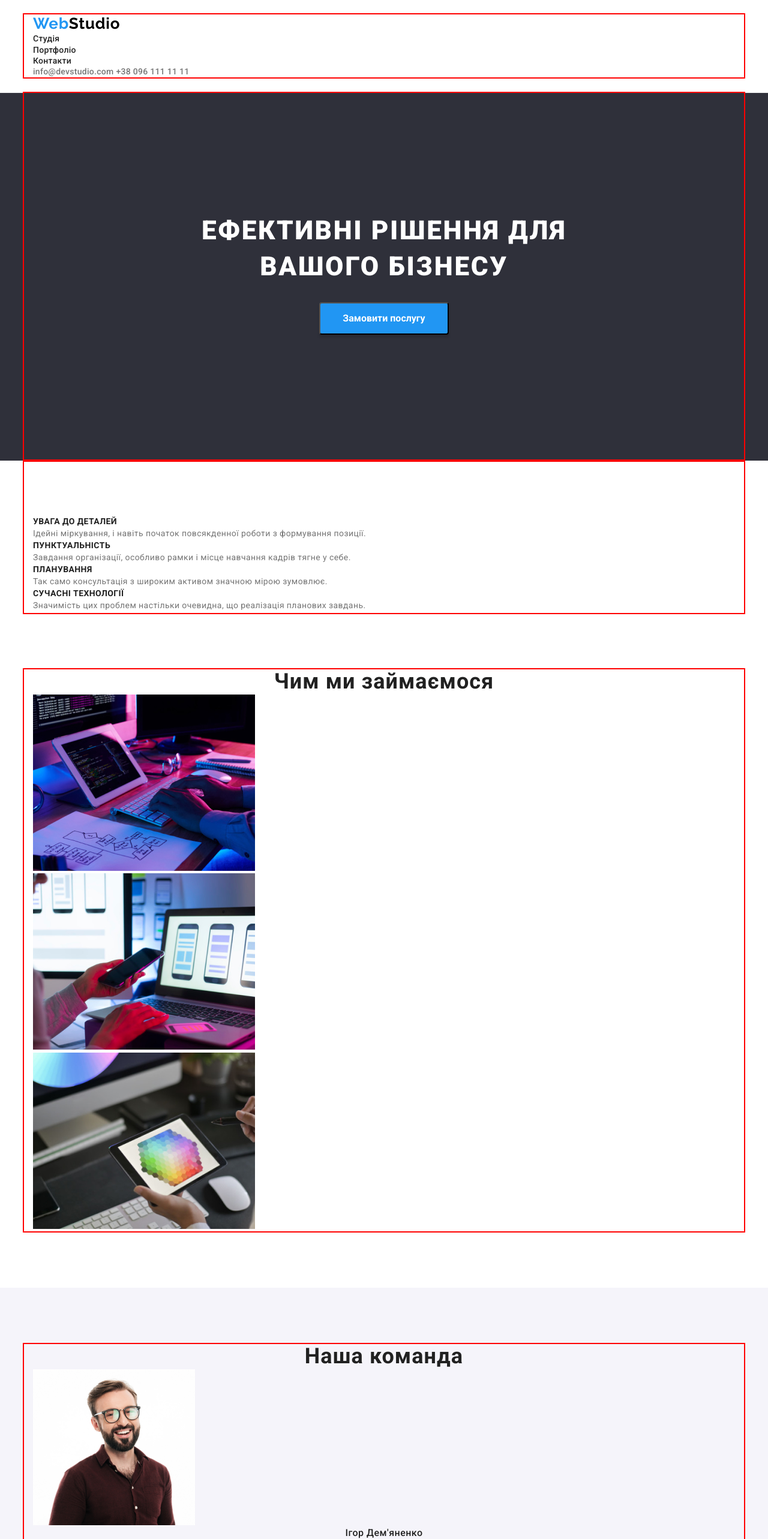
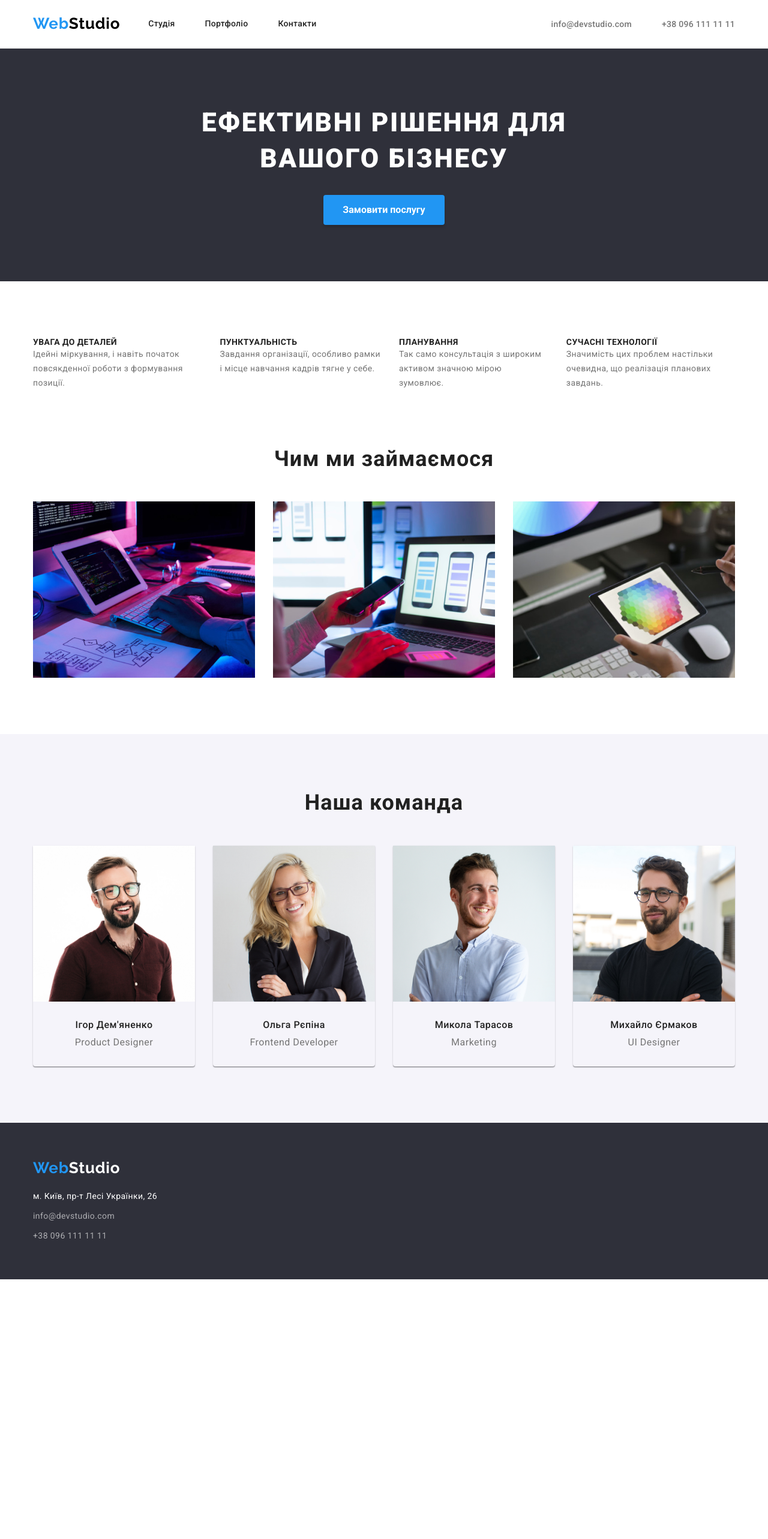
Before and after one commit to EvdokimovJeka/goit-markup-hw-03, a plain HTML site: page index.html in a window 1280 px wide. Shown: the top 2566 px of the page at 60% size. After the commit the page ends 2133 px from the top, so only its background shows below. Drawn offline with nearby package versions, Linux system fonts and the light colour scheme.

Commit message:
Добавляет блочную модель и флекс

```diff
--- a/css/style.css
+++ b/css/style.css
@@ -13,17 +13,36 @@ h3,
 h4,
 h5,
 h6 {
-  margin: 0;
+    margin: 0;
 }
 
-ul,
-ol {
-  margin: 0;
-  padding-left: 0;
+ul,ol {
+    margin: 0;
+    padding-left: 0;
+    list-style: none;
 }
 
-.list {
-  list-style: none;
+img {
+  display: block;
+  max-width: 100%;
+  height: auto;
+}
+
+body {
+  font-family: Roboto, sans-serif;
+  background-color: var(--primary-bg-color);
+}
+
+.container {
+    width: 1200px;
+    padding-left: 15px;
+    padding-right: 15px;
+    margin: 0 auto;
+}
+
+.section {
+padding-top: 94px;
+padding-bottom: 94px;
 }
 
 .link {
@@ -52,37 +71,31 @@ ol {
   margin: -1px;
 }
 
-.container {
-  width: 1200px;
-  padding-left: 15px;
-  padding-right: 15px;
-  outline: 2px solid red;
-  margin: 0 auto;
-}
-
-.section {
-  padding-top: 94px;
-  padding-bottom: 94px;
-}
-
-body {
-  font-family: Roboto, sans-serif;
-  background-color: var(--primary-bg-color);
-}
-
 /*  header */
 
 .page-header {
   background-color: var(--primary-bg-color);
-  border-bottom: 1px solid #ececec;
+  border-bottom: 1px solid #ECECEC ;
   padding-top: 24px;
   padding-bottom: 25px;
+}
+
+.header-container {
+  display: flex;
+  justify-content: space-between;
+  align-items: center;
 }
 
 .accent-logo {
   color: #000000;
 }
 
+.nav-list{
+  display: flex;
+  justify-content: center;
+  gap: 50px;
+  margin-right: 344px;
+}
 .nav-link {
   font-weight: 500;
   font-size: 14px;
@@ -97,6 +110,12 @@ body {
   line-height: 1.15;
   letter-spacing: 0.02em;
   color: var(--primary-text-color);
+}
+
+.auth-container {
+  display: flex;
+  justify-content: right;
+  gap: 50px;
 }
 
 .nav-link:hover,
@@ -117,13 +136,14 @@ body {
   font-weight: 900;
   font-size: 44px;
   line-height: 1.36;
-  text-align: center;
   letter-spacing: 0.06em;
   text-transform: uppercase;
   color: var(--primary-bg-color);
-  max-width: 696px;
-  padding: 200px 0px 30px 0px;
-  margin: 0 auto;
+  margin-bottom: 30px;
+  margin-left: 237px;
+  width: 696px;
+  text-align: center;
+
 }
 .btn {
   font-family: inherit;
@@ -134,10 +154,10 @@ body {
   background-color: var(--accent-color);
   box-shadow: 0px 4px 4px rgba(0, 0, 0, 0.15);
   border-radius: 4px;
+  border: var(--accent-color);
   cursor: pointer;
-  width: 216px;
-  padding: 10px 32px;
-  margin-bottom: 210px;
+  padding: 10px 32px 10px 32px;
+
 }
 
 .btn:hover,
@@ -151,9 +171,15 @@ body {
 /* hero */
 /* features */
 
-.features-list {
+.features {
   padding-top: 94px;
 }
+
+.features-list{
+display: flex;
+gap: 30px;
+}
+
 .features-title {
   font-weight: 700;
   font-size: 14px;
@@ -179,6 +205,16 @@ body {
   text-align: center;
   letter-spacing: 0.03em;
   color: var(--title-text-color);
+  margin-bottom: 50px;
+}
+
+.work-list{
+  display: flex;
+  gap: 30px;
+}
+
+.work-item {
+  width: calc(100%-60px) / 3;
 }
 
 /* section-work */
@@ -187,6 +223,18 @@ body {
 .section-team {
   background-color: #f5f4fa;
 }
+
+.team-list {
+  display: flex;
+  gap: 30px;
+}
+
+.team-item {
+  width: calc(100%-90px) / 4;
+  box-shadow: 0px 1px 3px rgba(0, 0, 0, 0.12), 0px 1px 1px rgba(0, 0, 0, 0.14), 0px 2px 1px rgba(0, 0, 0, 0.2);
+  border-radius: 0px 0px 4px 4px
+}
+
 .team-title {
   font-weight: 500;
   font-size: 16px;
@@ -194,6 +242,8 @@ body {
   text-align: center;
   letter-spacing: 0.03em;
   color: var(--title-text-color);
+  margin-top: 30px;
+  margin-bottom: 10px;
 }
 .team-text {
   font-size: 16px;
@@ -201,18 +251,33 @@ body {
   text-align: center;
   letter-spacing: 0.03em;
   color: var(--primary-text-color);
+  margin-bottom: 30px;
 }
 
 /* section-team  */
 /* footer */
 .page-footer {
   background-color: var(--secondary-bg-color);
+}
+
+.footer-container {
   padding-top: 60px;
   padding-bottom: 60px;
 }
 
 .logo-accent {
   color: var(--primary-bg-color);
+}
+
+.footer-logo {
+  display: inline-block;
+  margin-bottom: 20px;
+}
+
+.address-list {
+  display: flex;
+  flex-direction: column;
+  gap: 9px;
 }
 
 .address-link {
@@ -231,11 +296,26 @@ body {
   color: rgba(255, 255, 255, 0.6);
 }
 
+.address-link:hover,
+.address-link:focus,
+.footer-auth:hover,
+.footer-auth :focus {
+    color: var(--accent-color);
+}
+
+
 /* footer */
 /* portfolio */
 
 .portfolio {
-  background-color: #f5f5f5;
+  background-color:var(--primary-bg-color);
+}
+
+.buttons {
+  display: flex;
+  gap: 8px;
+  justify-content: center;
+  margin-bottom: 50px;
 }
 
 .btns {
@@ -246,9 +326,14 @@ body {
   text-align: center;
   letter-spacing: 0.03em;
   color: #212121;
-  background-color: #f5f4fa;
+  background-color: #F5F4FA;
   border-radius: 4px;
   cursor: pointer;
+  border: #f5f4fa;
+  padding-top: 6px;
+  padding-bottom: 6px;
+  padding-left: 22px;
+  padding-right: 22px;
 }
 
 .btns:hover,
@@ -260,9 +345,24 @@ body {
   letter-spacing: 0.03em;
   color: var(--primary-bg-color);
   background-color: var(--accent-color);
-  box-shadow: 0px 3px 1px rgba(0, 0, 0, 0.1), 0px 1px 2px rgba(0, 0, 0, 0.08),
-    0px 2px 2px rgba(0, 0, 0, 0.12);
   border-radius: 4px;
+}
+
+.portfolio-list {
+  display: flex;
+  gap: 30px;
+  flex-wrap: wrap;
+}
+
+.portfolio-item {
+  width: calc(100%-60px) /3;
+}
+
+
+.item-box {
+  border: 1px solid #EEEEEE;
+  padding: 20px 24px 20px 24px;
+
 }
 
 .portfolio-tittle {
@@ -271,6 +371,7 @@ body {
   line-height: 2;
   letter-spacing: 0.06em;
   color: var(--title-text-color);
+  margin-bottom: 4px;
 }
 
 .portfolio-text {
--- a/index.html
+++ b/index.html
@@ -23,12 +23,12 @@
   <body>
     <!--Шапка сайту -->
     <header class="page-header">
-      <div class="container">
+      <div class="container header-container">
         <a href="" class="header-logo link logo"
           >Web<span class="accent-logo">Studio</span></a
         >
         <nav class="site-nav">
-          <ul class="nav-list list">
+          <ul class="nav-list">
             <li class="nav-item">
               <a href="./index.html" class="nav-link link">Студія</a>
             </li>
@@ -40,15 +40,17 @@
             </li>
           </ul>
         </nav>
-        <a href="mailto:info@devstudio.com" class="auth-link link"
-          >info@devstudio.com</a
-        >
-        <a href="tel:+380961111111" class="auth-link link">+38 096 111 11 11</a>
+      <div class="auth-container">
+          <a href="mailto:info@devstudio.com" class="auth-link link"
+            >info@devstudio.com</a
+          >
+          <a href="tel:+380961111111" class="auth-link link">+38 096 111 11 11</a>
+      </div>
       </div>
     </header>
     <main>
       <!--Герой-->
-      <section class="hero">
+      <section class="hero section">
         <div class="container">
           <h1 class="hero-title">Ефективні рішення для вашого бізнесу</h1>
           <button type="button" class="btn">Замовити послугу</button>
@@ -58,7 +60,7 @@
       <section class="features">
         <div class="container">
           <h2 class="visually-hidden">Головні Особливості</h2>
-          <ul class="features-list list">
+          <ul class="features-list">
             <li class="features-item">
               <h3 class="features-title">УВАГА ДО ДЕТАЛЕЙ</h3>
               <p class="features-text">
@@ -93,7 +95,7 @@
       <section class="section-work section">
         <div class="container">
           <h2 class="section-title">Чим ми займаємося</h2>
-          <ul class="work-list list">
+          <ul class="work-list">
             <li class="work-item">
               <img src="./images/img.jpg" alt="Створення сайтів" width="370" />
             </li>
@@ -114,7 +116,7 @@
       <section class="section-team section">
         <div class="container">
           <h2 class="section-title">Наша команда</h2>
-          <ul class="team-list list">
+          <ul class="team-list">
             <li class="team-item">
               <img src="./images/photo.jpg" alt="Ігор Дем'яненко" width="270" />
               <h3 class="team-title">Ігор Дем'яненко</h3>
@@ -145,12 +147,12 @@
     </main>
     <!--Підвал сайту-->
     <footer class="page-footer">
-      <div class="container">
+      <div class="container footer-container">
         <a href="/" class="footer-logo link logo"
           >Web<span class="logo-accent">Studio</span></a
         >
         <address class="address">
-          <ul class="address-list list">
+          <ul class="address-list">
             <li class="address-item">
               <a
                 class="address-link link"
```
Also changed, not shown: portfolio.html (+31 -5 lines).
